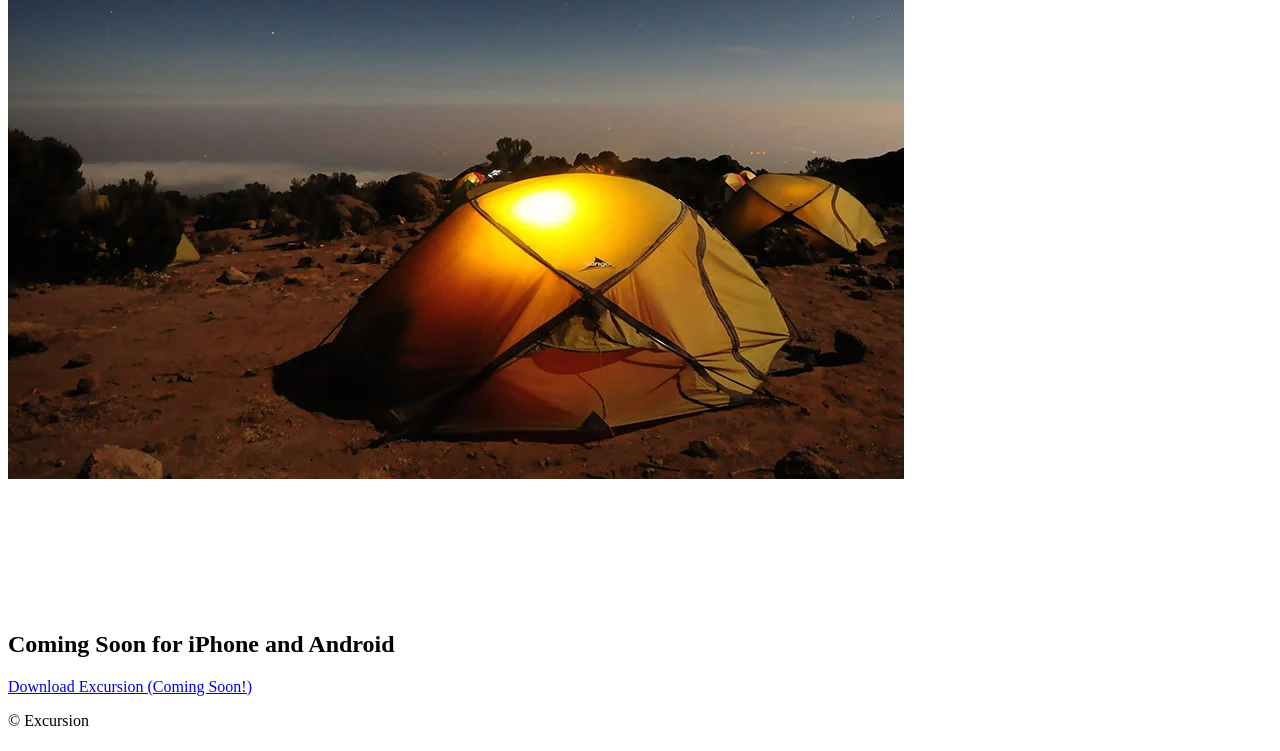
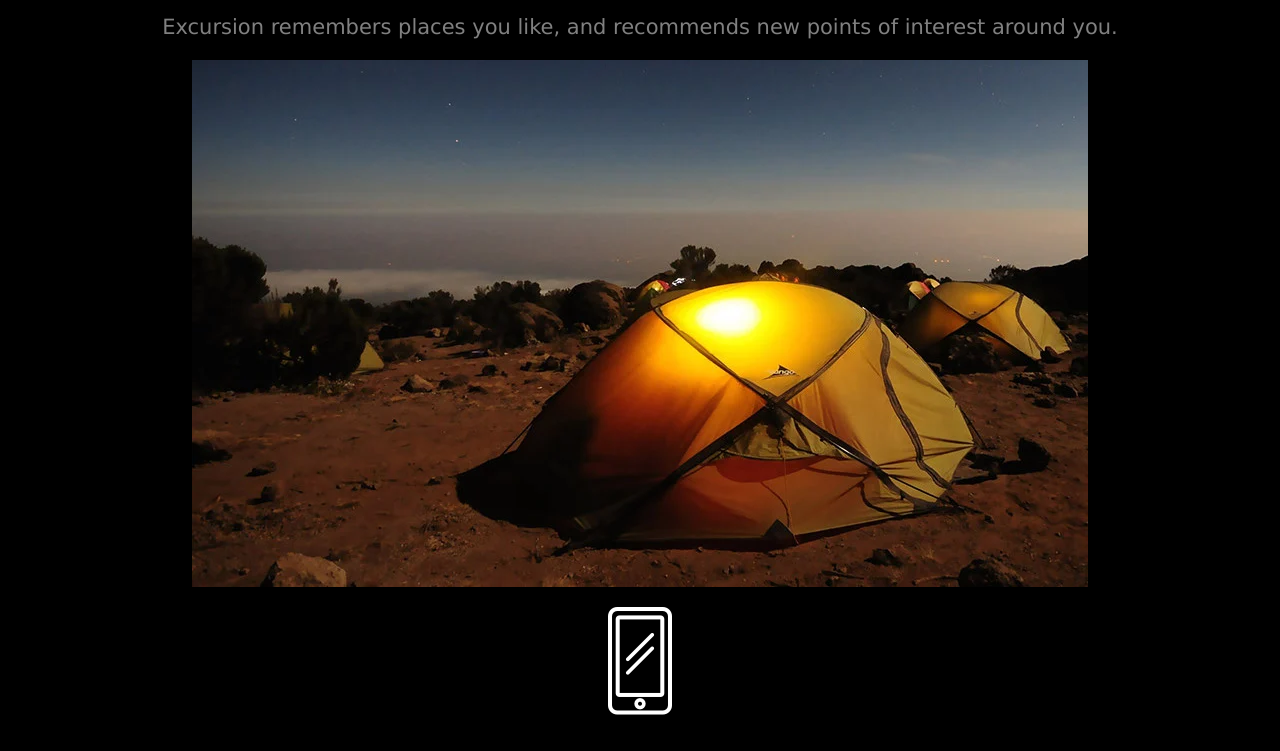
Before and after one commit to ItsTheBravo/excursion, a plain HTML site: page index.html in a window 1280 px wide. Shown: the part 417-1168 px from the top of the page. Drawn offline with Linux system fonts and the light colour scheme; the site is published under a folder, as on GitHub Pages, so addresses that start at the root find nothing.

Commit message:
update link

```diff
--- a/index.html
+++ b/index.html
@@ -3,7 +3,7 @@
 <head>
   <meta charset="utf-8">
   <title>The HTML5 Herald</title>
-  <link rel="stylesheet" type="text/css" href="/excursion/resources/css/style.css">
+  <link rel="stylesheet" type="text/css" href="resources/css/style.css">
 
 </head>
 <header>
```
